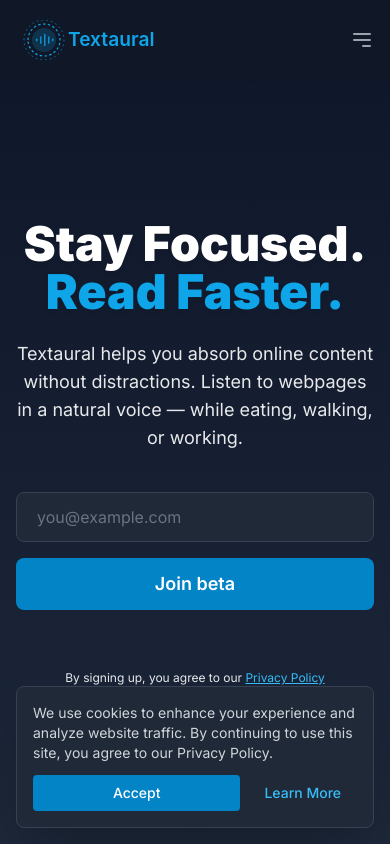
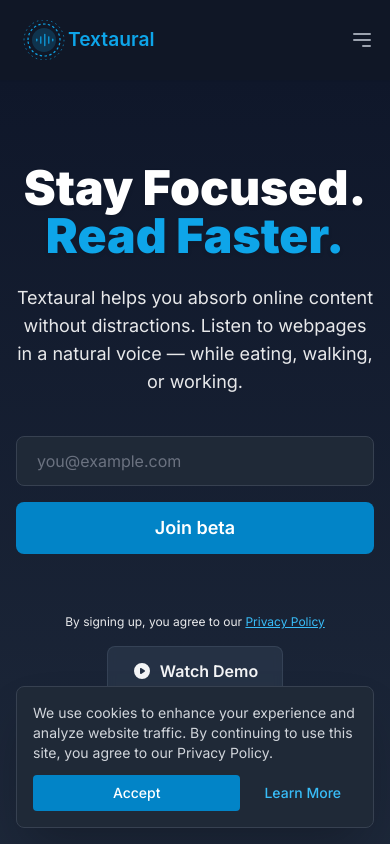
Before and after one commit to mszkudelski/narrify, a plain HTML site: page textaural-landing-page/index.html in a window 390 px wide. Shown: the top 844 px of the page. Drawn offline with nearby package versions, Linux system fonts and the light colour scheme.

Commit message:
feat: enhance mobile responsiveness for button positioning and spacing adjustments

```diff
--- a/textaural-landing-page/css/styles.css
+++ b/textaural-landing-page/css/styles.css
@@ -141,3 +141,21 @@
     background-color: #374151 !important; /* gray-700 */
     color: white !important;
 }
+
+/* Mobile responsive fixes for button positioning */
+@media (max-width: 640px) {
+    .hero-gradient {
+        padding-bottom: 8rem; /* Extra padding to ensure scroll button doesn't overlap */
+    }
+
+    /* Ensure adequate spacing on very small screens */
+    .hero-gradient .container {
+        padding-bottom: 2rem;
+    }
+}
+
+@media (max-width: 320px) {
+    .hero-gradient {
+        padding-bottom: 10rem; /* Even more padding for very small screens */
+    }
+}
--- a/textaural-landing-page/index.html
+++ b/textaural-landing-page/index.html
@@ -192,7 +192,7 @@
                             By signing up, you agree to our <a href="privacy.html" class="text-sky-400 hover:text-sky-300 underline">Privacy Policy</a>
                         </p>
 
-                        <div class="mt-4 mb-8 md:mb-0">
+                        <div class="mt-4 mb-16 sm:mb-12 md:mb-0">
                             <a href="#demo" class="inline-flex items-center gap-2 bg-slate-700/50 hover:bg-slate-600/60 text-gray-100 font-semibold py-3 px-6 rounded-lg transition-all backdrop-blur-sm border border-slate-600/50">
                                 <svg xmlns="http://www.w3.org/2000/svg" class="h-5 w-5 text-gray-100" viewBox="0 0 20 20" fill="currentColor">
                                     <path fill-rule="evenodd" d="M10 18a8 8 0 100-16 8 8 0 000 16zM9.555 7.168A1 1 0 008 8v4a1 1 0 001.555.832l3-2a1 1 0 000-1.664l-3-2z" clip-rule="evenodd" />
@@ -267,7 +267,7 @@
                 </div>
             </div>
             <!-- Scroll down button -->
-            <div class="absolute bottom-24 left-0 right-0 flex justify-center">
+            <div class="absolute bottom-32 sm:bottom-24 left-0 right-0 flex justify-center">
                 <a href="#problem" class="animate-bounce p-4 rounded-full bg-gray-800/60 backdrop-blur-sm hover:bg-gray-700/80 transition-all duration-300 shadow-lg ring-2 ring-sky-500/50 hover:ring-sky-400">
                     <svg xmlns="http://www.w3.org/2000/svg" class="h-7 w-7 text-sky-400" fill="none" viewBox="0 0 24 24" stroke="currentColor" stroke-width="2">
                         <path stroke-linecap="round" stroke-linejoin="round" d="M19 14l-7 7m0 0l-7-7m7 7V3" />
```
